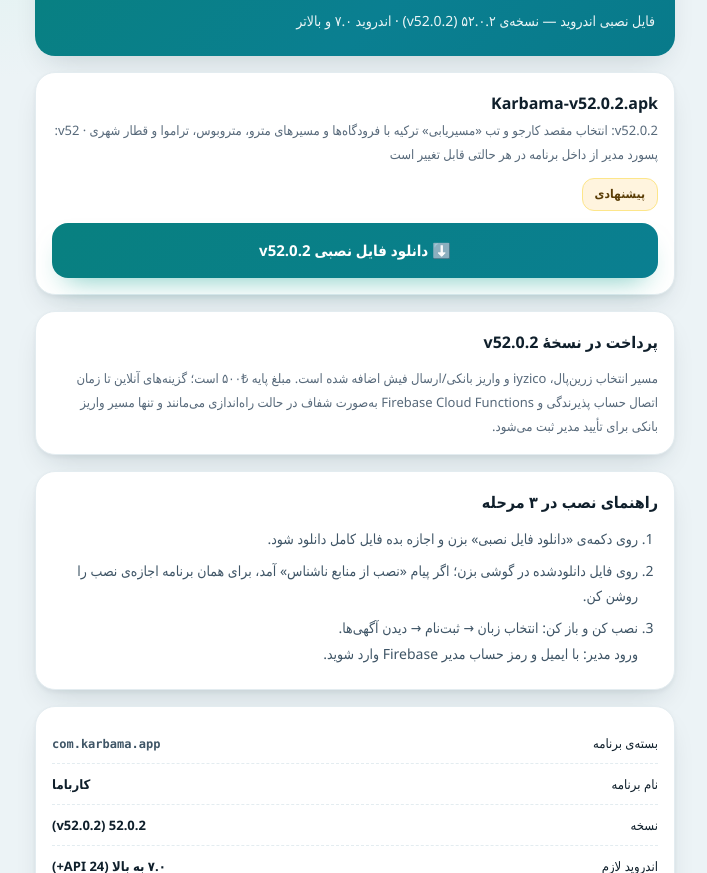
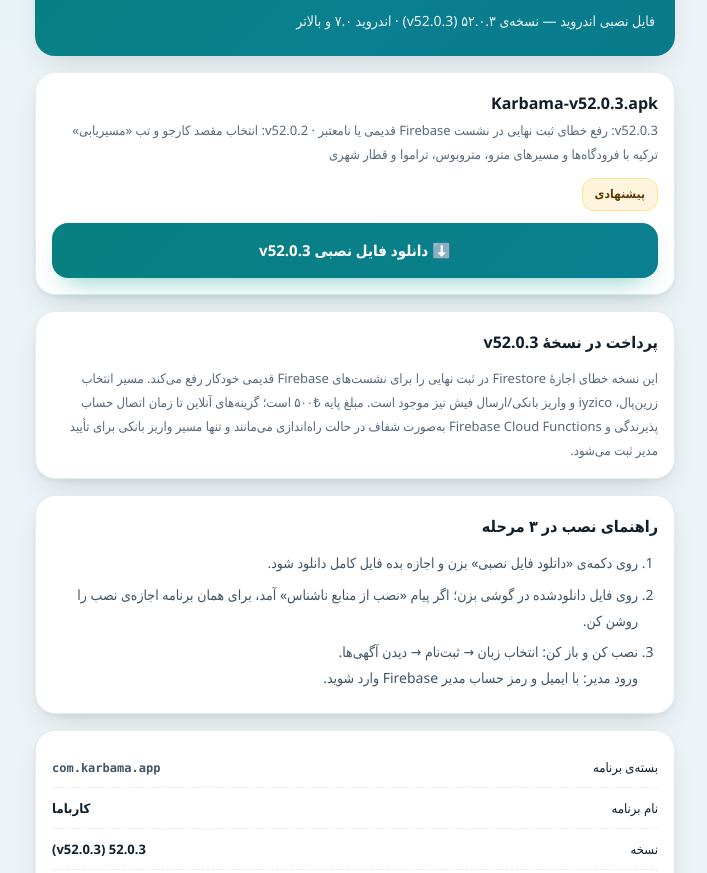
Before and after one commit to ntgalaxy1/karbama34, a plain HTML site: page download/index.html in a window 1280 px wide. Shown: the part 79-952 px from the top of the page, without its empty margins (285-992 px from the left). Drawn offline with Linux system fonts and the light colour scheme.

Commit message:
v52.0.3 release: update download page

```diff
--- a/download/index.html
+++ b/download/index.html
@@ -59,23 +59,23 @@
 
   <div class="head">
     <h1>دانلود کارباما 📱</h1>
-    <p>فایل نصبی اندروید — نسخه‌ی ۵۲.۰.۲ (v52.0.2) · اندروید ۷.۰ و بالاتر</p>
+    <p>فایل نصبی اندروید — نسخه‌ی ۵۲.۰.۳ (v52.0.3) · اندروید ۷.۰ و بالاتر</p>
   </div>
 
   <div class="card">
     <div class="row">
       <div>
-        <div class="name">Karbama-v52.0.2.apk</div>
-        <div class="meta">v52.0.2: انتخاب مقصد کارجو و تب «مسیریابی» ترکیه با فرودگاه‌ها و مسیرهای مترو، متروبوس، تراموا و قطار شهری · v52: پسورد مدیر از داخل برنامه در هر حالتی قابل تغییر است</div>
+        <div class="name">Karbama-v52.0.3.apk</div>
+        <div class="meta">v52.0.3: رفع خطای ثبت نهایی در نشست Firebase قدیمی یا نامعتبر · v52.0.2: انتخاب مقصد کارجو و تب «مسیریابی» ترکیه با فرودگاه‌ها و مسیرهای مترو، متروبوس، تراموا و قطار شهری</div>
       </div>
       <span class="badge">پیشنهادی</span>
     </div>
-    <a class="btn" href="Karbama-v52.0.2.apk" download>⬇️ دانلود فایل نصبی v52.0.2</a>
+    <a class="btn" href="https://github.com/ntgalaxy1/karbama34/releases/download/v52.0.3/Karbama-v52.0.3.apk" download>⬇️ دانلود فایل نصبی v52.0.3</a>
   </div>
 
   <div class="card">
-    <div class="name" style="margin-bottom:8px">پرداخت در نسخهٔ v52.0.2</div>
-    <div class="meta">مسیر انتخاب زرین‌پال، iyzico و واریز بانکی/ارسال فیش اضافه شده است. مبلغ پایه ₺۵۰۰ است؛ گزینه‌های آنلاین تا زمان اتصال حساب پذیرندگی و Firebase Cloud Functions به‌صورت شفاف در حالت راه‌اندازی می‌مانند و تنها مسیر واریز بانکی برای تأیید مدیر ثبت می‌شود.</div>
+    <div class="name" style="margin-bottom:8px">پرداخت در نسخهٔ v52.0.3</div>
+    <div class="meta">این نسخه خطای اجازهٔ Firestore در ثبت نهایی را برای نشست‌های Firebase قدیمی خودکار رفع می‌کند. مسیر انتخاب زرین‌پال، iyzico و واریز بانکی/ارسال فیش نیز موجود است. مبلغ پایه ₺۵۰۰ است؛ گزینه‌های آنلاین تا زمان اتصال حساب پذیرندگی و Firebase Cloud Functions به‌صورت شفاف در حالت راه‌اندازی می‌مانند و تنها مسیر واریز بانکی برای تأیید مدیر ثبت می‌شود.</div>
   </div>
 
   <div class="card">
@@ -91,9 +91,9 @@
   <div class="card">
     <div class="kv"><span>بسته‌ی برنامه</span><b><code>com.karbama.app</code></b></div>
     <div class="kv"><span>نام برنامه</span><b>کارباما</b></div>
-    <div class="kv"><span>نسخه</span><b>52.0.2 (v52.0.2)</b></div>
+    <div class="kv"><span>نسخه</span><b>52.0.3 (v52.0.3)</b></div>
     <div class="kv"><span>اندروید لازم</span><b>۷.۰ به بالا (API 24+)</b></div>
-    <div class="kv"><span>md5 نسخه‌ی نهایی</span><b><code>eb366e3673c60fb0e9c0a9ca301d5f81</code></b></div>
+    <div class="kv"><span>md5 نسخه‌ی نهایی</span><b><code>a395694efb5a03aff3c2e833ba5db276</code></b></div>
     <div class="kv"><span>امضا</span><b>✅ امضای v2 دارد (کلید آزمایشی)</b></div>
   </div>
 
```
